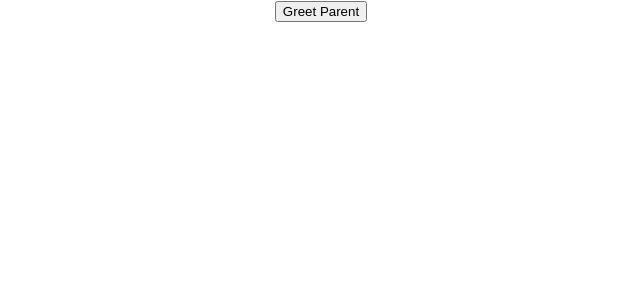
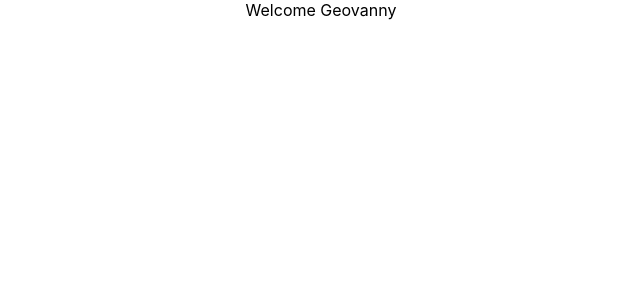
Before and after one commit to Ribeiro/ReactCrashCourse, a React (Create React App) app in the folder react-demo/: page / in a window 1280 px wide. Shown: the top 300 px of the page, without its empty margins (319-959 px from the left). Built offline with nearby package versions, Linux system fonts and the light colour scheme.

Commit message:
Conditional rendering final implementation

```diff
--- a/react-demo/src/App.js
+++ b/react-demo/src/App.js
@@ -1,8 +1,9 @@
 import './App.css';
+import { UserGreeting } from './components/UserGreeting';
 //import { ClickHandler } from './components/ClickHandler'
 //import { Greet } from './components/Greet';
 //import { Message } from './components/Message'
-import { ParentComponent } from './components/ParentComponent'
+//import { ParentComponent } from './components/ParentComponent'
 
 
 function App() {
@@ -18,7 +19,8 @@ function App() {
       <Message />*/
       }
       {/* <ClickHandler /> */}
-      <ParentComponent />
+      {/* <ParentComponent /> */}
+      <UserGreeting />
     </div>
   );
 }
--- /dev/null
+++ b/react-demo/src/components/UserGreeting.js
@@ -0,0 +1,5 @@
+export const UserGreeting = () => {
+    const isLoggedIn = true
+    return <div>Welcome {isLoggedIn && 'Geovanny'}</div>
+
+}
```
